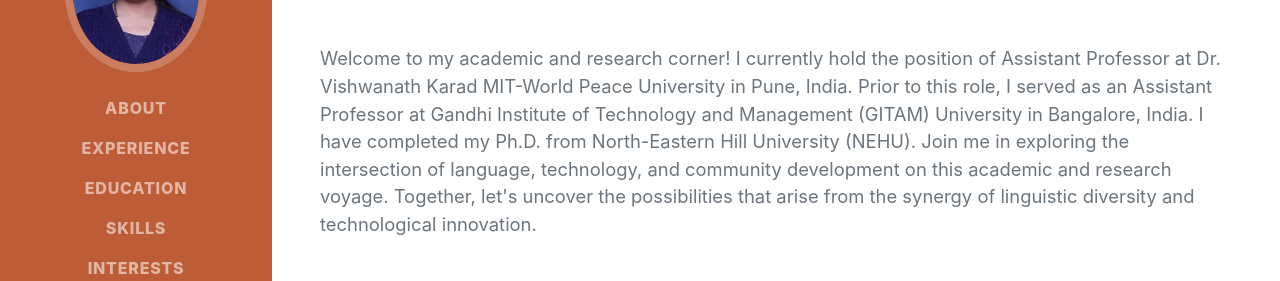
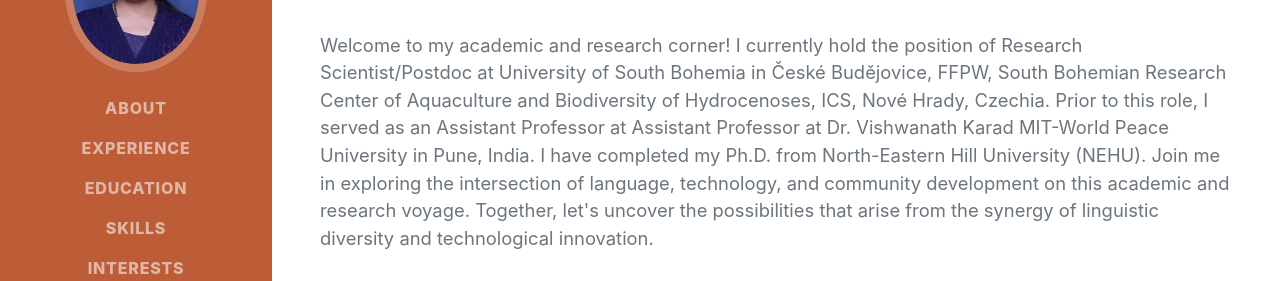
Before and after one commit to sunitawarjri/sunitawarjri.github.io, a plain HTML site: page index.html in a window 1280 px wide. Shown: the part 296-577 px from the top of the page. Drawn offline with nearby package versions, Linux system fonts and the light colour scheme; a web font is replaced by a local one.

Commit message:
Update index.html

```diff
--- a/index.html
+++ b/index.html
@@ -46,8 +46,8 @@
                     <div class="subheading mb-5">
                         <a href="sunitawarjri@gmail.com">sunitawarjri@gmail.com</a>
                     </div>
-                    <p class="lead mb-5">Welcome to my academic and research corner! I currently hold the position of Assistant Professor at Dr. Vishwanath Karad MIT-World Peace University in Pune, India. Prior to this role, I served as an Assistant Professor at Gandhi Institute of Technology and Management (GITAM) University in Bangalore, India.
-
+                    <p class="lead mb-5">Welcome to my academic and research corner! I currently hold the position of Research Scientist/Postdoc at University of South Bohemia in České Budějovice, FFPW,
+South Bohemian Research Center of Aquaculture and Biodiversity of Hydrocenoses, ICS, Nové Hrady, Czechia.  Prior to this role, I served as an Assistant Professor at Assistant Professor at Dr. Vishwanath Karad MIT-World Peace University in Pune, India.
 I have completed my Ph.D. from North-Eastern Hill University (NEHU).
 Join me in exploring the intersection of language, technology, and community development on this academic and research voyage. Together, let's uncover the possibilities that arise from the synergy of linguistic diversity and technological innovation.</p>
                     <div class="social-icons">
```
